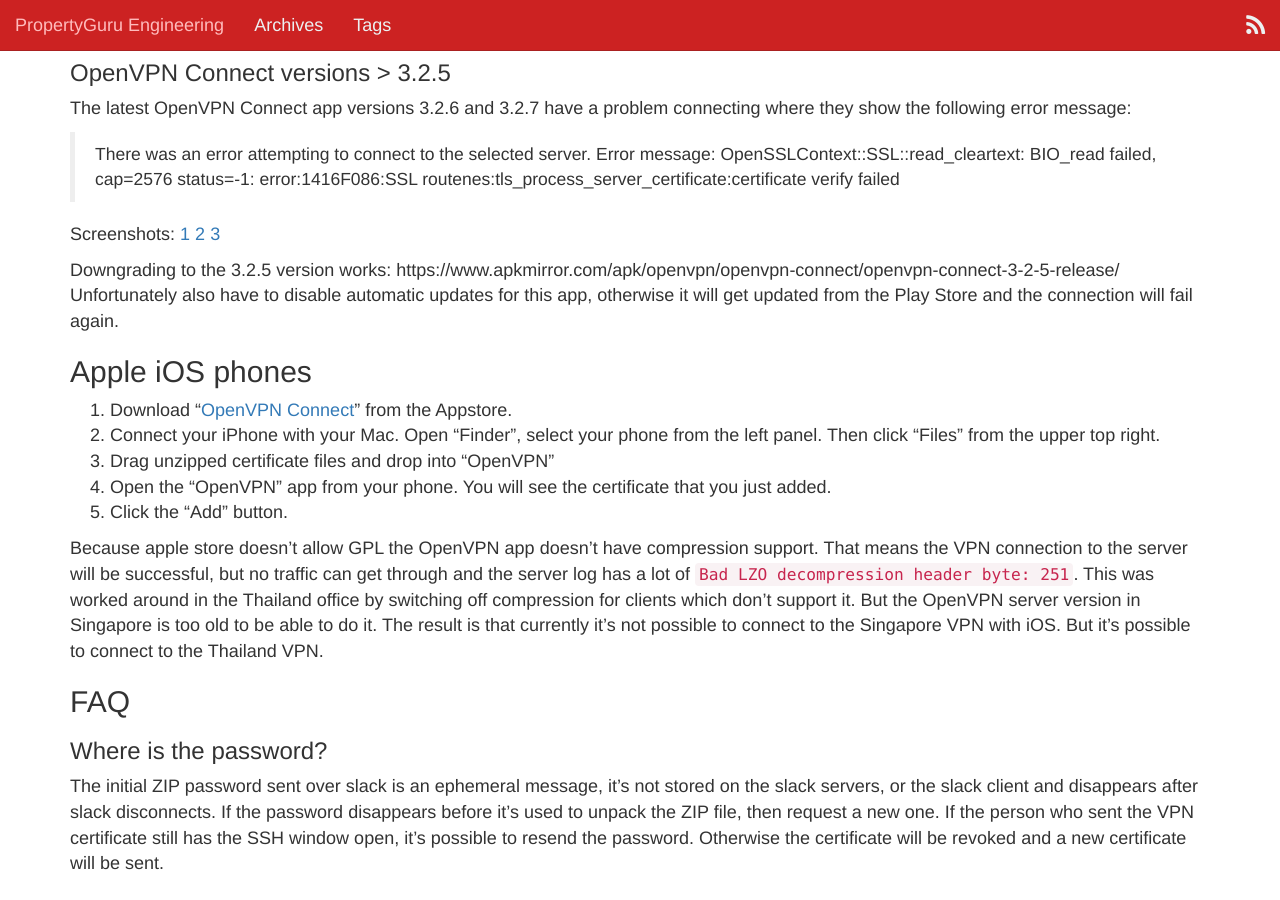
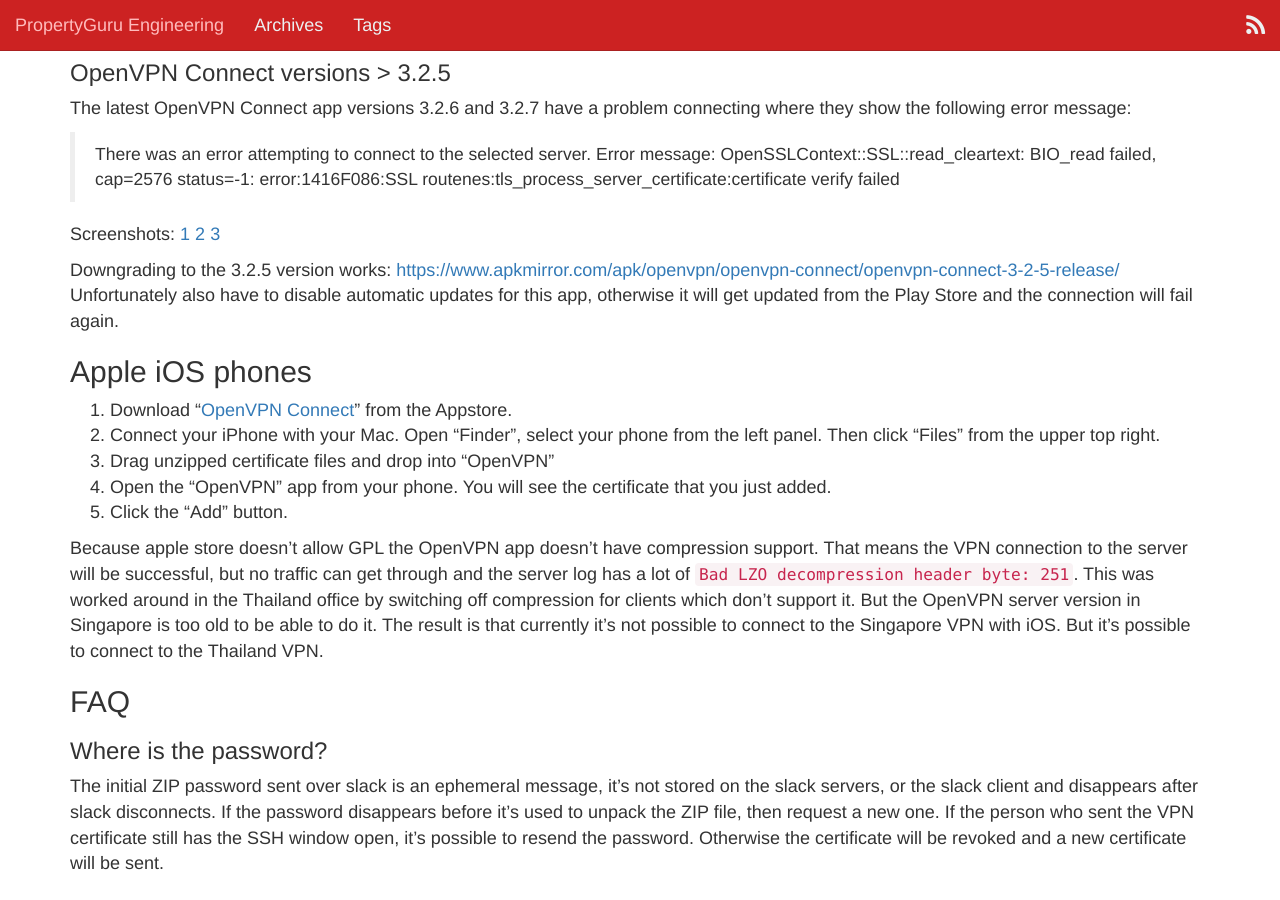
Before and after one commit to propertyguru/propertyguru.github.io, a Jekyll site: the page built from PropertyGuru_VPN.md, in a window 1280 px wide and 900 px high, scrolled down 3941 px. Built offline with Jekyll 4.4.1, drawn with Linux system fonts in a browser that asks for light colours; nearby versions of some CDN libraries; our own code applies the rules of GitHub Pages for plain Markdown files; part of the change alters nothing that is shown.

```diff
--- a/PropertyGuru_VPN.md
+++ b/PropertyGuru_VPN.md
@@ -70,7 +70,8 @@ This is because we don't route everything over the VPN, only the traffic which g
 4. Press the big plus icon on the bottom right to import the other file
 5. Choose `propertyguru-vpn-thailand.ovpn`
 6. Press `Add` at top right
-7. The `Profiles` window should look like this now: ![](android_6_profiles_sg_th.jpg)
+7. The `Profiles` window should look like this now:
+  ![](android_6_profiles_sg_th.jpg)
 
 ### OpenVPN Connect versions > 3.2.5
 The latest OpenVPN Connect app versions 3.2.6 and 3.2.7 have a problem connecting where they show the following error message:
@@ -83,7 +84,7 @@ Screenshots:
 [2](https://pgurus.slack.com/archives/C03E2GR4C6Q/p1653023480660299?thread_ts=1653023462.549749&cid=C03E2GR4C6Q)
 [3](https://pgurus.slack.com/archives/C03E2GR4C6Q/p1653445008939279)
 
-Downgrading to the 3.2.5 version works: https://www.apkmirror.com/apk/openvpn/openvpn-connect/openvpn-connect-3-2-5-release/
+Downgrading to the 3.2.5 version works: [https://www.apkmirror.com/apk/openvpn/openvpn-connect/openvpn-connect-3-2-5-release/](https://www.apkmirror.com/apk/openvpn/openvpn-connect/openvpn-connect-3-2-5-release/)
 Unfortunately also have to disable automatic updates for this app, otherwise it will get updated from the Play Store and the connection will fail again.
 
 ## Apple iOS phones
```
